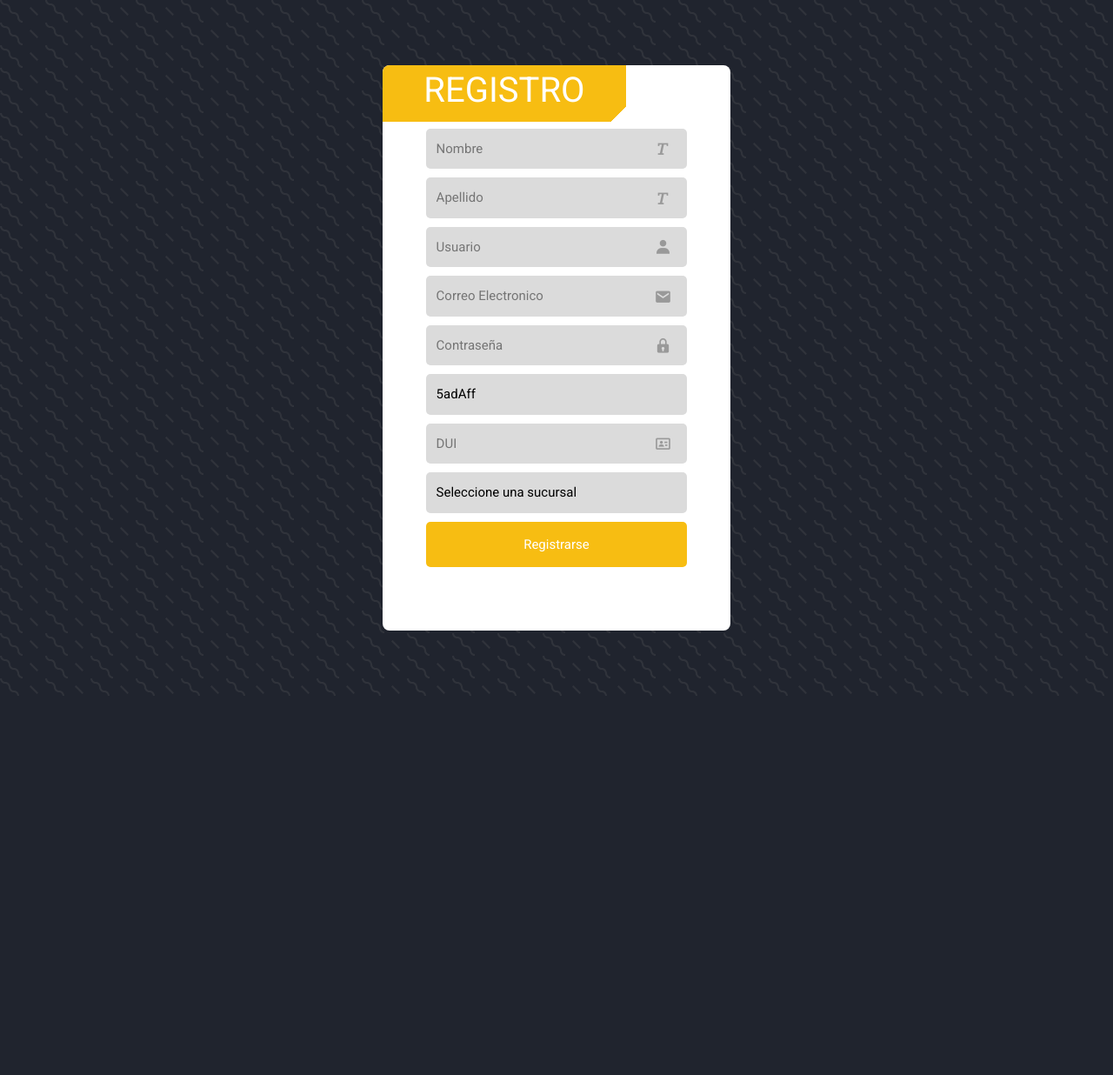
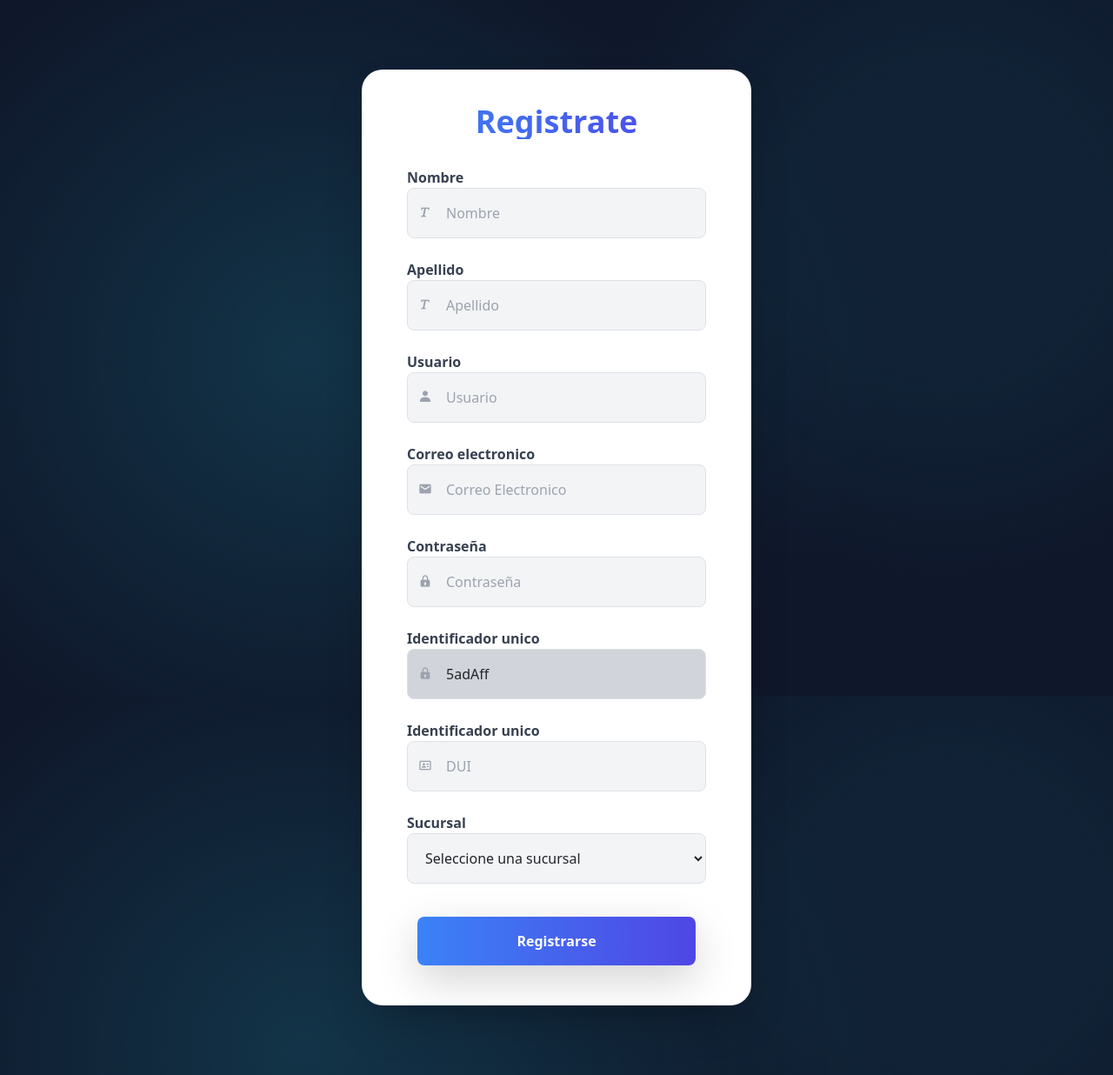
Before and after one commit to FEM12/Bancalux, a PHP site: page /Vista/registro.php in a window 1280 px wide. Shown: the whole page at 87% size. Before the commit the page ends 800 px from the top, so only its background shows below. Run offline with PHP 8.4, Linux system fonts and the light colour scheme; some libraries are stand-ins or nearby versions.

Commit message:
Registro adaptado para el estilo al login

```diff
--- a/Vista/registro.php
+++ b/Vista/registro.php
@@ -7,11 +7,16 @@
     <meta http-equiv="X-UA-Compatible" content="IE=edge">
     <meta name="viewport" content="width=device-width, initial-scale=1.0">
 
+    <!-- Framework y Librerias -->
+    <!--Boostrap-->
     <link href="https://cdn.jsdelivr.net/npm/bootstrap@5.0.2/dist/css/bootstrap.min.css" rel="stylesheet" integrity="sha384-EVSTQN3/azprG1Anm3QDgpJLIm9Nao0Yz1ztcQTwFspd3yD65VohhpuuCOmLASjC" crossorigin="anonymous">
     <script src="https://cdn.jsdelivr.net/npm/bootstrap@5.0.2/dist/js/bootstrap.bundle.min.js" integrity="sha384-MrcW6ZMFYlzcLA8Nl+NtUVF0sA7MsXsP1UyJoMp4YLEuNSfAP+JcXn/tWtIaxVXM" crossorigin="anonymous"></script>
+    <!--Iconos-->
+    <link href='https://unpkg.com/boxicons@2.1.4/css/boxicons.min.css' rel='stylesheet'>
+    <!--Tailwind-->
+    <script src="https://cdn.tailwindcss.com"></script>
 
-    <link href='https://unpkg.com/boxicons@2.1.4/css/boxicons.min.css' rel='stylesheet'>
-    <link rel="stylesheet" href="css/registro.css">
+    <!-- <link rel="stylesheet" href="css/registro.css"> -->
 
     <title>Registro - Cliente</title>
 
@@ -19,68 +24,157 @@
 
 <body>
 
+<style>
+        body{
+            background-color: #0f172a;
+            background-image: radial-gradient(circle at 85% 32%, rgba(22, 78, 99, 0.2) 15%, transparent 35%),
+                            radial-gradient(circle at 27% 51%, rgba(22, 78, 99, 0.5) 1%, transparent 50%),
+                            radial-gradient(circle at 50% 50%, rgba(22, 78, 99, 0.1) 10%, transparent 50%);
+            background-size: cover;
+            background-attachment: fixed;
+        }
 
-    <main>
+        html {
+            scroll-behavior: smooth;
+        }
+    </style>
 
-        <form method="post" action="../Controlador/registro2.php">
+    <div class="flex items-center justify-center min-h-screen">
+    <div class="bg-white shadow-2xl rounded-3xl p-10 w-full max-w-md m-20">
+
+        <form class="space-y-6" method="post" action="../Controlador/registro2.php">
 
             <?php
 
                 if(isset($_GET['opcion'])) {
-                    echo  '<div class="alert alert-warning alert-dismissible fade show" role="alert">
-                    <strong>Error:</strong> No se permiten caracteres o números en Campo "Nombre", "Apellido"
-                    <button type="button" class="btn-close" data-bs-dismiss="alert" aria-label="Close"></button>
+                    echo  '<div class="bg-yellow-500 text-white px-4 py-3 rounded relative mb-4">
+                    <strong>Error:</strong> No se permiten caracteres o números en Campo "Nombre" "Apellido"
+                    <span class="absolute top-0 bottom-0 right-0 px-4 py-3">
+                        <i class="bx bx-x"></i>
+                    </span>
                     </div>';
                 };
 
                 if(isset($_GET['dui'])) {
-                    echo  '<div class="alert alert-warning alert-dismissible fade show" role="alert">
-                    <strong>Error:</strong> No se permiten letras o caracteres en especiales en Campo "DUI"
-                    <button type="button" class="btn-close" data-bs-dismiss="alert" aria-label="Close"></button>
+                    echo  '<div class="bg-yellow-500 text-white px-4 py-3 rounded relative mb-4">
+                    <strong>Error:</strong> No se permiten letras o caracteres especiales en Campo "DUI"
+                    <span class="absolute top-0 bottom-0 right-0 px-4 py-3">
+                        <i class="bx bx-x"></i>
+                    </span>
                     </div>';
                 };
 
             ?>
 
+
             <div class="container">
 
-                <div class="form"><h1>REGISTRO</h1></div>
+            <div class="mb-8 text-center">
+                <h1 class="text-4xl font-extrabold text-transparent bg-clip-text bg-gradient-to-r from-blue-500 to-indigo-600">Registrate</h1>
+            </div>
 
-                <span class="name">
-                    <input type="text" id="nombre" name="nombre" placeholder="Nombre" required>
-                    <i class='bx bx-text'></i>
+            <!--Nombre-->
+                <span class="name relative">
+                <label class="label font-semibold text-gray-700" for="nombre">
+                <span class="label-text">Nombre</span>
+                </label>
+                <div class="flex mb-4 items-center bg-gray-100 border border-gray-300 rounded-lg">
+                    <!--Icon-->
+                        <span class="pl-3 text-gray-400">
+                        <i class='bx bx-text'></i>
+                        </span>
+                    <input type="text" id="nombre" name="nombre" placeholder="Nombre" class="input bg-transparent focus:outline-none focus:ring-2 focus:ring-indigo-500 focus:border-transparent w-full p-3 rounded-r-lg" required>
+            </div>
+                </span>
+            <!--Apellido-->
+                <span class="last-name relative">
+                <label class="label font-semibold text-gray-700" for="apellido">
+                <span class="label-text">Apellido</span>
+                </label>
+                <div class="flex mb-4 items-center bg-gray-100 border border-gray-300 rounded-lg">
+                    <!--Icon-->
+                    <span class="pl-3 text-gray-400">
+                        <i class='bx bx-text'></i>
+                        </span>
+                    <input type="text" id="apellido" name="apellido" placeholder="Apellido" class="input bg-transparent focus:outline-none focus:ring-2 focus:ring-indigo-500 focus:border-transparent w-full p-3 rounded-r-lg" required>
+            </div>
+                </span>
+            <!--Usuario-->
+                <span class="userName relative">
+                <label class="label font-semibold text-gray-700" for="apellido">
+                <span class="label-text">Usuario</span>
+                </label>
+                <div class="flex mb-4 items-center bg-gray-100 border border-gray-300 rounded-lg">
+                    <!--Icon-->
+                    <span class="pl-3 text-gray-400">
+                    <i class='bx bxs-user'></i>
+                        </span>
+                    <input type="text" id="usuario" name="usuario" placeholder="Usuario" class="input bg-transparent focus:outline-none focus:ring-2 focus:ring-indigo-500 focus:border-transparent w-full p-3 rounded-r-lg" required>
+            </div>
                 </span>
 
-                <span class="last-name">
-                    <input type="text" id="apellido" name="apellido" placeholder="Apellido" required>
-                    <i class='bx bx-text'></i>
+                <!--Email-->
+
+                <span class="email relative">
+                <label class="label font-semibold text-gray-700" for="apellido">
+                <span class="label-text">Correo electronico</span>
+                </label>
+                <div class="flex mb-4 items-center bg-gray-100 border border-gray-300 rounded-lg">
+                <!--Icon-->
+                <span class="pl-3 text-gray-400">
+                <i class='bx bxs-envelope' ></i>
+                </span>
+                <input type="email" id="correo" name="correo" placeholder="Correo Electronico" class="input bg-transparent focus:outline-none focus:ring-2 focus:ring-indigo-500 focus:border-transparent w-full p-3 rounded-r-lg" required>
+            </div>
                 </span>
 
-                <span class="userName">
-                    <input type="text" id="usuario" name="usuario" placeholder="Usuario" required>
-                    <i class='bx bxs-user' ></i>
+                <!--Password-->
+
+                <span class="password relative">
+                <label class="label font-semibold text-gray-700" for="apellido">
+                <span class="label-text">Contraseña</span>
+                </label>
+                <div class="flex mb-4 items-center bg-gray-100 border border-gray-300 rounded-lg">
+                <!--Icon-->
+                <span class="pl-3 text-gray-400">
+                <i class='bx bxs-lock' id="view" ></i>
                 </span>
-
-                <span class="email">
-                    <input type="email" id="correo" name="correo" placeholder="Correo Electronico" required>
-                    <i class='bx bxs-envelope' ></i>
+                    <input type="password" id="contrasena" name="contrasena" placeholder="Contraseña" class="input bg-transparent focus:outline-none focus:ring-2 focus:ring-indigo-500 focus:border-transparent w-full p-3 rounded-r-lg" required>
+            </div>
                 </span>
-
-                <span class="password">
-                    <input type="password" id="contrasena" name="contrasena" placeholder="Contraseña" required>
-                    <i class='bx bxs-lock' id="view" ></i>
+                <!--Identificador-->
+                <span class="identify relative">
+                <label class="label font-semibold text-gray-700" for="apellido">
+                <span class="label-text">Identificador unico</span>
+                </label>
+                <div class="flex mb-4 items-center bg-gray-300 border border-gray-300 rounded-lg">
+                <!--Icon-->
+                <span class="pl-3 text-gray-400">
+                <i class='bx bxs-lock' id="view" ></i>
                 </span>
-
-                <span class="identify">
-                    <input type="text" id="identificador " name="identificador" value ="<?php echo generar_identificador(); ?>" readonly>
+                    <input type="text" id="identificador " name="identificador" value ="<?php echo generar_identificador(); ?>" class="input bg-transparent focus:outline-none focus:ring-2 focus:ring-indigo-500 focus:border-transparent w-full p-3 rounded-r-lg" readonly>
+            </div>
                 </span>
-
-                <span class="document">
-                    <input type="text" id="dui" name="dui" placeholder="DUI" required>
-                    <i class='bx bx-id-card' ></i>
+                <!--DUI-->
+                <span class="document relative">
+                <label class="label font-semibold text-gray-700" for="apellido">
+                <span class="label-text">Identificador unico</span>
+                </label>
+                <div class="flex mb-4 items-center bg-gray-100 border border-gray-300 rounded-lg">
+                <!--Icon-->
+                <span class="pl-3 text-gray-400">
+                <i class='bx bx-id-card' ></i>
+            </span>
+                    <input type="text" id="dui" name="dui" placeholder="DUI" class="input bg-transparent focus:outline-none focus:ring-2 focus:ring-indigo-500 focus:border-transparent w-full p-3 rounded-r-lg" required>
+            </div>
                 </span>
-
-                <select id="sucursal" name="sucursal" required class="selection">
+                <!--SUCURSAL-->
+                <span class="document relative">
+                <label class="label font-semibold text-gray-700" for="apellido">
+                <span class="label-text">Sucursal</span>
+                </label>
+                <div class="flex mb-4 items-center bg-gray-100 border border-gray-300 rounded-lg">
+                <select id="sucursal" name="sucursal" required class="selection bg-transparent focus:outline-none focus:ring-2 focus:ring-indigo-500 focus:border-transparent w-full p-3 rounded-r-lg">
 
                     <option value="" disabled selected>Seleccione una sucursal</option>
                     <option value="Sucursal A">Sucursal A</option>
@@ -88,14 +182,19 @@
                     <option value="Sucursal C">Sucursal C</option>
 
                 </select>
+            </div>
 
-                <input type="submit" value="Registrarse" id="Registrar">
-
+                <div class="form-control mt-8 border-none">
+                <button type="submit" class="w-full px-6 py-3 bg-gradient-to-r from-blue-500 to-indigo-600 text-white rounded-lg font-semibold focus:outline-none focus:ring-4 focus:ring-indigo-400 shadow-lg transform transition-all duration-300 ease-in-out hover:scale-105 hover:shadow-xl" id="Registrar">
+                Registrarse
+                </button>
+            </div>
             </div>
 
         </form>
 
-    </main>
+            </div>
+            </div>
 
 
 
```
